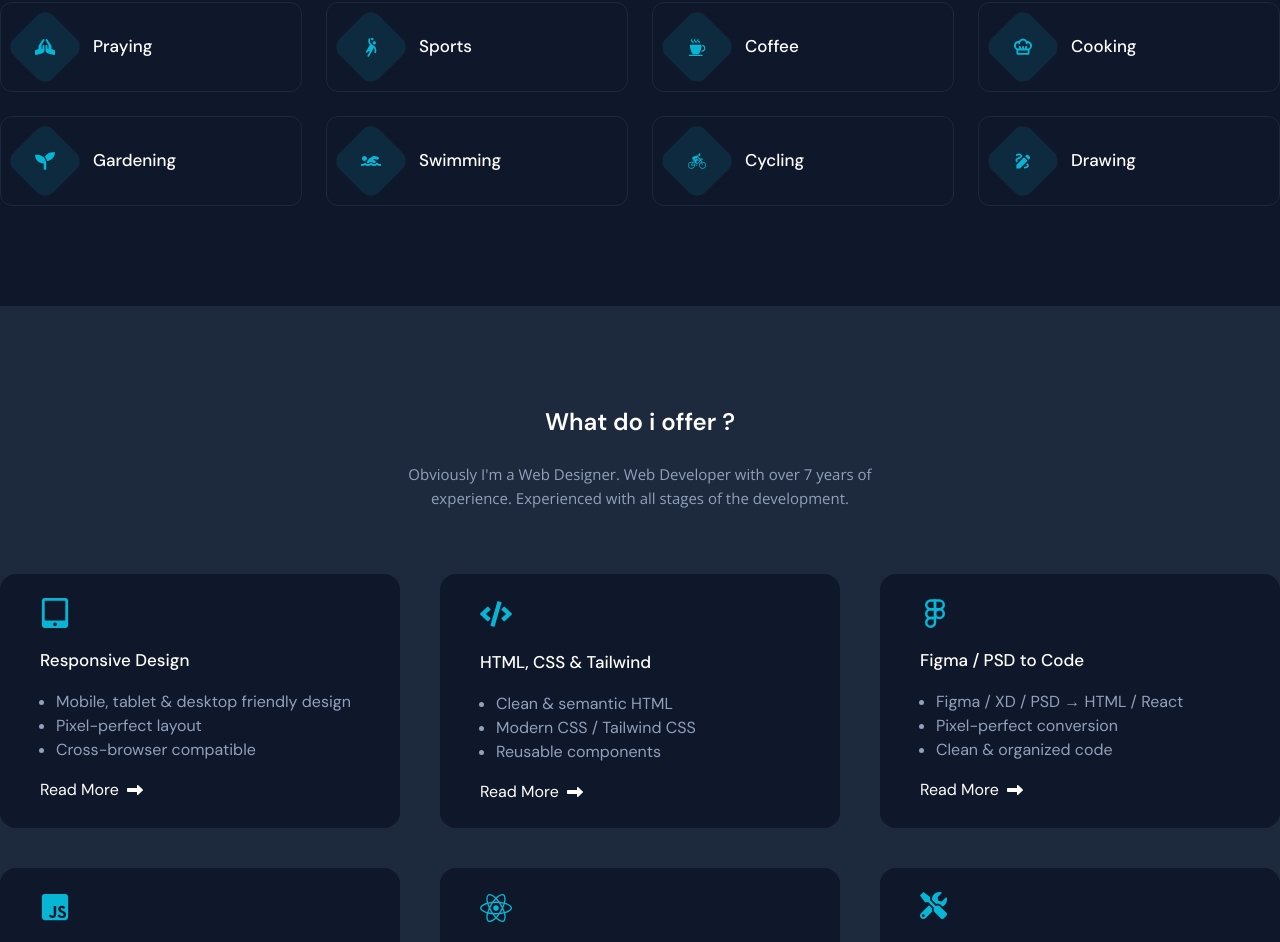
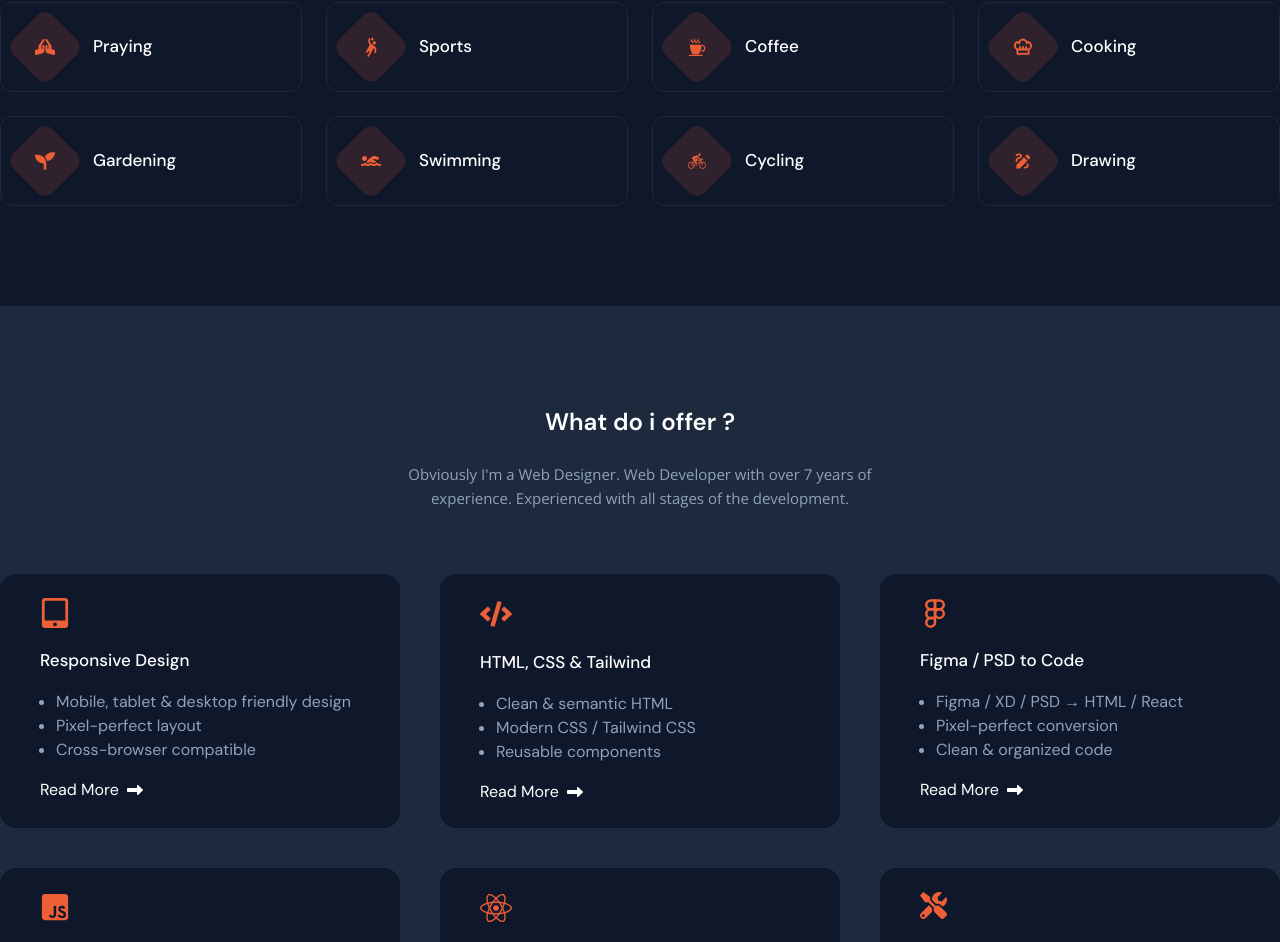
Before and after one commit to ashfakmahmuddev/ashfak_portfolio, a React (Vite) app: page / in a window 1280 px wide. Shown: the part 1760-2702 px from the top of the page. Built offline with nearby package versions, Linux system fonts and the light colour scheme.

Commit message:
Refactor code structure for improved readability and maintainability

```diff
--- a/src/components/Button.jsx
+++ b/src/components/Button.jsx
@@ -3,7 +3,7 @@ import { Link } from 'react-router-dom'
 
 const Button = ({className, btnText}) => {
   return (
-    <button className={`text-[#06b6d4] text-[15px] font-DMSans font-medium bg-[#06b5d41f] py-3 px-6 rounded-md hover:text-white hover:bg-[#06b6d4] transition-all duration-500 inline-block ${className}`}>{btnText}</button>
+    <button className={`text-primary text-[15px] font-DMSans font-medium bg-[#ee5f3825] py-3 px-6 rounded-md hover:text-white hover:bg-primary transition-all duration-500 inline-block ${className}`}>{btnText}</button>
   )
 }
 
--- a/src/components/HobbyCard.jsx
+++ b/src/components/HobbyCard.jsx
@@ -8,15 +8,15 @@ const HobbyCard = ({ title, icon }) => {
     <div
       className="group flex items-center gap-x-5 py-4 px-4
     bg-[#0F172A] border border-[#1E293B] rounded-xl
-    transition-all duration-300 hover:border-[#06b6d4] hover:scale-105"
+    transition-all duration-300 hover:border-primary hover:scale-105"
     >
       <div
-        className="h-14 w-14 rounded-xl bg-[#06b5d41f]
+        className="h-14 w-14 rounded-xl bg-[#ee5f3825]
       rotate-45 flex justify-center items-center
-      group-hover:bg-[#06b6d4] transition-all duration-300"
+      group-hover:bg-primary transition-all duration-300"
       >
         <div
-          className="-rotate-45 text-[#06b6d4]
+          className="-rotate-45 text-primary
         group-hover:text-white transition-all duration-300"
         >
           <IconComponent className="text-xl" />
@@ -25,7 +25,7 @@ const HobbyCard = ({ title, icon }) => {
 
       <div
         className="text-white text-[17px] font-medium
-      group-hover:text-[#06b6d4] transition-all duration-300"
+      group-hover:text-primary transition-all duration-300"
       >
         {title}
       </div>
--- a/src/components/layouts/Banner.jsx
+++ b/src/components/layouts/Banner.jsx
@@ -7,7 +7,7 @@ import { Link } from "react-router-dom";
 
 const Banner = () => {
   return (
-    <div className="bg-[url('/src/assets/banner.png')] bg-no-repeat bg-cover bg-center font-DMSans">
+    <div className="bg-[url('/src/assets/banner2.png')] bg-no-repeat bg-cover bg-center font-DMSans">
       <Container>
         <div className="grid grid-cols-2 gap-x-8 justify-between">
           <div className="md:pt-50">
@@ -36,7 +36,7 @@ const Banner = () => {
           </div>
           <div className="relative">
             <Image imgSrc={bannerImg} className={"w-[80%]"} />
-            <div className="absolute right-8 bottom-95 bg-[#0F172B] p-5 text-center rounded-lg shadow-lg shadow-[#000000]">
+            <div className="absolute right-35 bottom-70 bg-[#0F172B] p-5 text-center rounded-lg shadow-lg shadow-[#000000]">
               <h4 className="text-white text-base font-semibold">
                 Web Developer
               </h4>
--- a/src/components/layouts/Footer.jsx
+++ b/src/components/layouts/Footer.jsx
@@ -71,7 +71,7 @@ const Footer = () => {
               <button
                 value="Send"
                 type="submit "
-                className="text-white text-[15px] bg-[#06b6d4] hover:bg-[#06b5d4b6] transition-all duration-400 font-medium font-openSans inline-block py-3 px-6 rounded-md cursor-pointer mt-5"
+                className="text-white text-[15px] bg-primary hover:bg-[#ee5f38ce] transition-all duration-400 font-medium font-openSans inline-block py-3 px-6 rounded-md cursor-pointer mt-5"
               >
                 Send Message
               </button>
--- a/src/components/layouts/Services.jsx
+++ b/src/components/layouts/Services.jsx
@@ -25,7 +25,7 @@ const Services = () => {
         </div>
         <div className="grid grid-cols-3 gap-10 pb-25">
           <div className="bg-[#0F172B] rounded-2xl py-6 px-10">
-            <FaTabletAlt className="text-[#06b6d4] text-3xl" />
+            <FaTabletAlt className="text-primary text-3xl" />
             <h3 className="text-white text-[17px] font-medium pt-5">
               Responsive Design
             </h3>
@@ -37,13 +37,13 @@ const Services = () => {
             <Link
               to={"https://tailwindcss.com/docs/responsive-design"}
               target="_blank"
-              className="inline-flex items-center gap-x-2 text-white hover:text-[#06b6d4] transition-all duration-400"
+              className="inline-flex items-center gap-x-2 text-white hover:text-primary transition-all duration-400"
             >
               Read More <FaRightLong />
             </Link>
           </div>
           <div className="bg-[#0F172B] rounded-2xl py-6 px-10">
-            <FaCode className="text-[#06b6d4] text-[32px]" />
+            <FaCode className="text-primary text-[32px]" />
             <h3 className="text-white text-[17px] font-medium pt-5">
               HTML, CSS & Tailwind
             </h3>
@@ -55,13 +55,13 @@ const Services = () => {
             <Link
               to={"https://tailwindcss.com"}
               target="_blank"
-              className="inline-flex items-center gap-x-2 text-white hover:text-[#06b6d4] transition-all duration-400"
+              className="inline-flex items-center gap-x-2 text-white hover:text-primary transition-all duration-400"
             >
               Read More <FaRightLong />
             </Link>
           </div>
           <div className="bg-[#0F172B] rounded-2xl py-6 px-10">
-            <FiFigma className="text-[#06b6d4] text-3xl" />
+            <FiFigma className="text-primary text-3xl" />
             <h3 className="text-white text-[17px] font-medium pt-5">
               Figma / PSD to Code
             </h3>
@@ -73,13 +73,13 @@ const Services = () => {
             <Link
               to={"https://www.figma.com"}
               target="_blank"
-              className="inline-flex items-center gap-x-2 text-white hover:text-[#06b6d4] transition-all duration-400"
+              className="inline-flex items-center gap-x-2 text-white hover:text-primary transition-all duration-400"
             >
               Read More <FaRightLong />
             </Link>
           </div>
           <div className="bg-[#0F172B] rounded-2xl py-6 px-10">
-            <FaJsSquare className="text-[#06b6d4] text-3xl" />
+            <FaJsSquare className="text-primary text-3xl" />
             <h3 className="text-white text-[17px] font-medium pt-5">
               JavaScript (ES6+)
             </h3>
@@ -91,13 +91,13 @@ const Services = () => {
             <Link
               to={"https://www.w3schools.com/js"}
               target="_blank"
-              className="inline-flex items-center gap-x-2 text-white hover:text-[#06b6d4] transition-all duration-400"
+              className="inline-flex items-center gap-x-2 text-white hover:text-primary transition-all duration-400"
             >
               Read More <FaRightLong />
             </Link>
           </div>
           <div className="bg-[#0F172B] rounded-2xl py-6 px-10">
-            <FaReact className="text-[#06b6d4] text-[32px]" />
+            <FaReact className="text-primary text-[32px]" />
             <h3 className="text-white text-[17px] font-medium pt-5">
               React.js
             </h3>
@@ -109,13 +109,13 @@ const Services = () => {
             <Link
               to={"https://react.dev"}
               target="_blank"
-              className="inline-flex items-center gap-x-2 text-white hover:text-[#06b6d4] transition-all duration-400"
+              className="inline-flex items-center gap-x-2 text-white hover:text-primary transition-all duration-400"
             >
               Read More <FaRightLong />
             </Link>
           </div>
           <div className="bg-[#0F172B] rounded-2xl py-6 px-10">
-            <FaTools className="text-[#06b6d4] text-[27px]" />
+            <FaTools className="text-primary text-[27px]" />
             <h3 className="text-white text-[17px] font-medium pt-5">
               UI Fix & Bug Fixing
             </h3>
@@ -129,7 +129,7 @@ const Services = () => {
                 "https://www.google.com/search?q=ui+fix+%26+bug+fixing+react+js&oq=UI+Fix+%26+Bug+Fixing&gs_lcrp=EgZjaHJvbWUqBwgBECEYoAEyBggAEEUYOTIHCAEQIRigATIHCAIQIRigAdIBCDM4MDBqMGo0qAIAsAIA&sourceid=chrome&ie=UTF-8"
               }
               target="_blank"
-              className="inline-flex items-center gap-x-2 text-white hover:text-[#06b6d4]"
+              className="inline-flex items-center gap-x-2 text-white hover:text-primary"
             >
               Read More <FaRightLong />
             </Link>
@@ -147,7 +147,7 @@ const Services = () => {
           </p>
           <Link
             to={""}
-            className="text-white text-[15px] font-medium bg-[#06b6d4] inline-block py-3 px-6 rounded-md hover:bg-[#06b5d483] transition-all duration-400"
+            className="text-white text-[15px] font-medium bg-primary inline-block py-3 px-6 rounded-md hover:bg-[#ee5f38ce] transition-all duration-400"
           >
             Hire Me
           </Link>
```
Also changed, not shown: src/components/layouts/Header.jsx (+6 -6 lines), src/assets/banner2.png (added).
